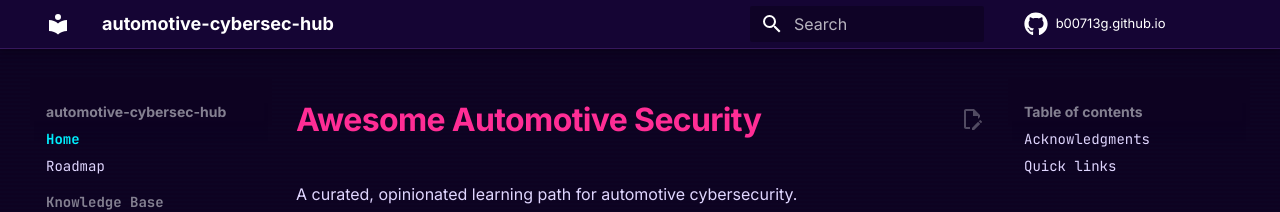
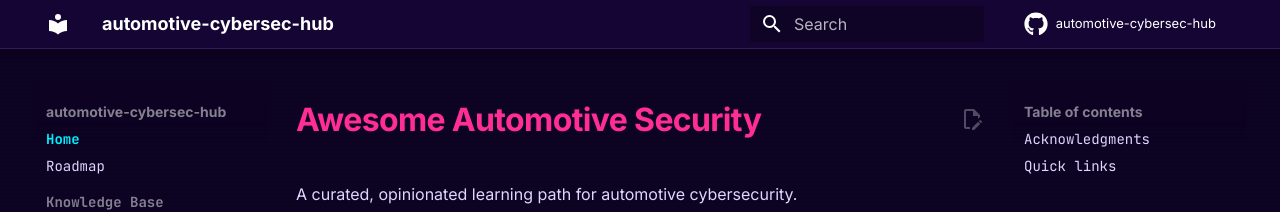
Before and after one commit to b00713g/b00713g.github.io, an MkDocs documentation site: the page built from docs/index.md, in a window 1280 px wide. Shown: the top 212 px of the page. Built offline with MkDocs 1.6.1 and Material for MkDocs 9.7.7, drawn with Linux system fonts in a browser that asks for light colours; comment, search, counter and statistics services are not loaded.

Commit message:
fix: move project to repo root, updated roadmap landing page

```diff
--- a/mkdocs.yml
+++ b/mkdocs.yml
@@ -1,8 +1,8 @@
 site_name: automotive-cybersec-hub
 site_description: A curated learning path for automotive cybersecurity.
-site_url: https://b00713g.github.io/
-repo_url: https://github.com/b00713g/b00713g.github.io
-repo_name: b00713g.github.io
+site_url: https://b00713g.github.io/automotive-cybersec-hub/
+repo_url: https://github.com/b00713g/automotive-cybersec-hub
+repo_name: automotive-cybersec-hub
 edit_uri: edit/main/docs/
 
 theme:
@@ -61,7 +61,7 @@ nav:
 extra:
   social:
     - icon: fontawesome/brands/github
-      link: https://github.com/b00713g/b00713g.github.io
+      link: https://github.com/b00713g/automotive-cybersec-hub
   generator: false
 
 copyright: Community-maintained · <a href="contributing/">Contribute</a>
```
Also changed, not shown: README.md (+2 -2 lines), 1 other file.
